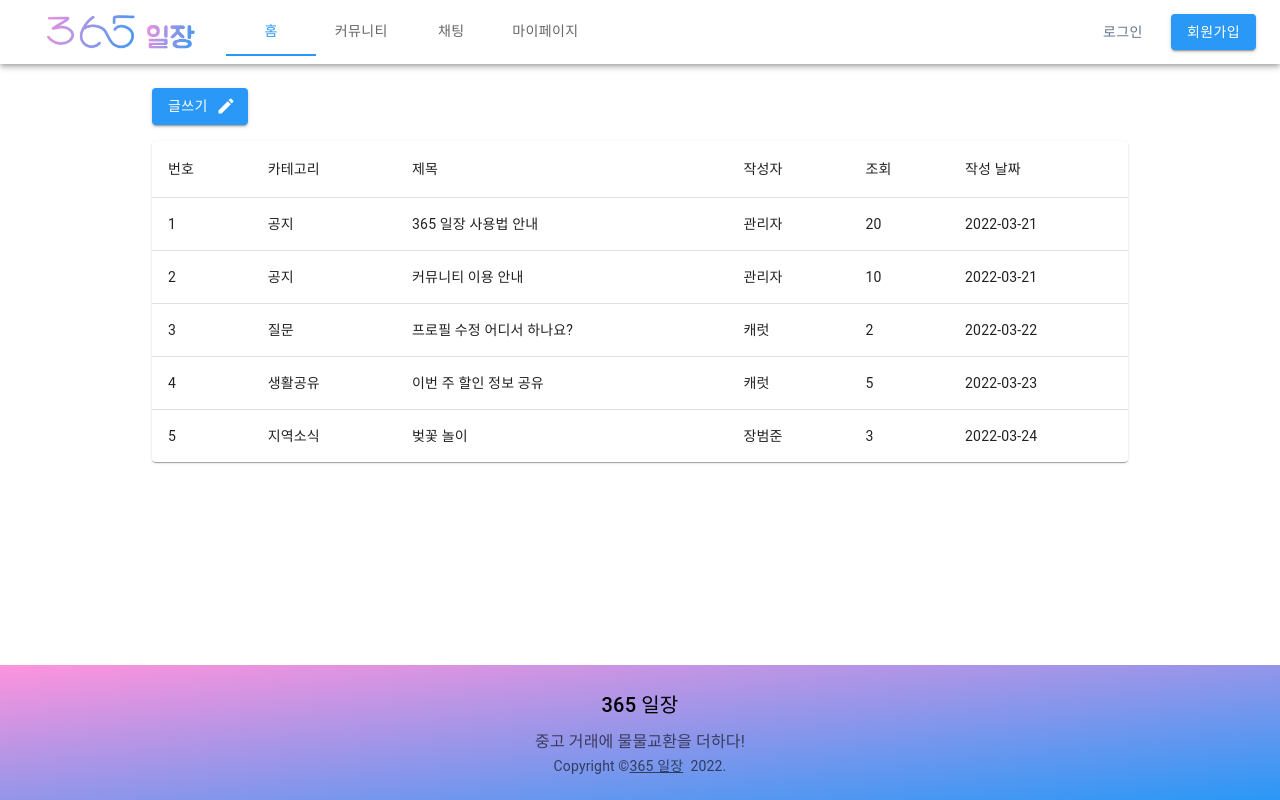
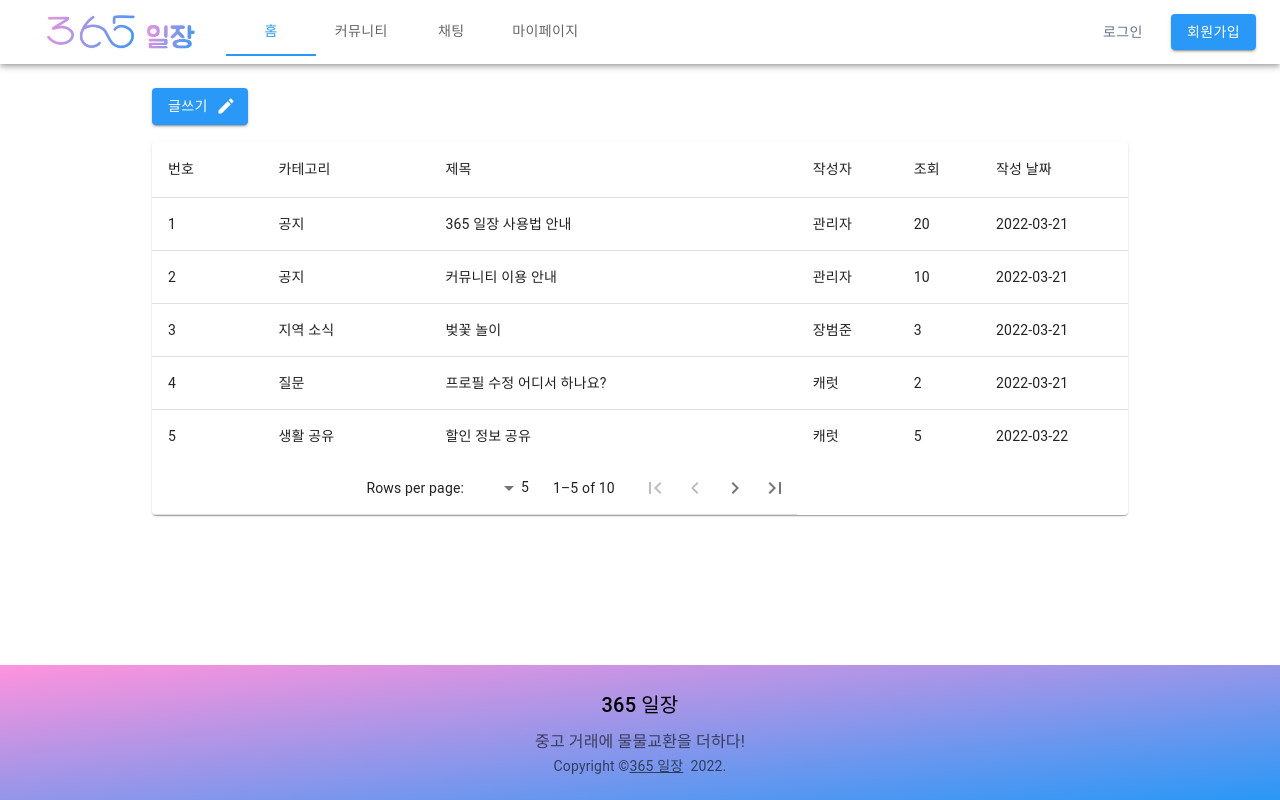
Before and after one commit to YSfallingStar/365-Market, a React (Create React App) app: page /community in a window 1280 px wide. Built offline with nearby package versions, Linux system fonts and the light colour scheme.

Commit message:
커뮤니티 table pagination 추가

```diff
--- a/src/components/pages/Community.js
+++ b/src/components/pages/Community.js
@@ -1,28 +1,122 @@
-import React from 'react';
+import React, {useState} from 'react';
+import PropTypes from 'prop-types';
+import { useTheme } from '@mui/material/styles';
 import Box from '@mui/material/Box';
 import Button from '@mui/material/Button';
-import CreateIcon from '@mui/icons-material/Create';
 import Table from '@mui/material/Table';
 import TableBody from '@mui/material/TableBody';
 import TableCell from '@mui/material/TableCell';
 import TableContainer from '@mui/material/TableContainer';
 import TableHead from '@mui/material/TableHead';
+import TableFooter from '@mui/material/TableFooter';
+import TablePagination from '@mui/material/TablePagination';
 import TableRow from '@mui/material/TableRow';
 import Paper from '@mui/material/Paper';
+import IconButton from '@mui/material/IconButton';
+import CreateIcon from '@mui/icons-material/Create';
+import FirstPageIcon from '@mui/icons-material/FirstPage';
+import KeyboardArrowLeft from '@mui/icons-material/KeyboardArrowLeft';
+import KeyboardArrowRight from '@mui/icons-material/KeyboardArrowRight';
+import LastPageIcon from '@mui/icons-material/LastPage';
 
-function createData(number, category, title, writer, views, date) {
+// Pagination
+const TablePaginationActions = (props) => {
+  const theme = useTheme();
+  const { count, page, rowsPerPage, onPageChange } = props;
+
+  const handleFirstPageButtonClick = (event) => {
+    onPageChange(event, 0);
+  };
+
+  const handleBackButtonClick = (event) => {
+    onPageChange(event, page - 1);
+  };
+
+  const handleNextButtonClick = (event) => {
+    onPageChange(event, page + 1);
+  };
+
+  const handleLastPageButtonClick = (event) => {
+    onPageChange(event, Math.max(0, Math.ceil(count / rowsPerPage) - 1));
+  };
+
+  return (
+    <Box sx={{ flexShrink: 0, ml: 2.5 }}>
+      <IconButton
+        onClick={handleFirstPageButtonClick}
+        disabled={page === 0}
+        aria-label="first page"
+      >
+        {theme.direction === 'rtl' ? <LastPageIcon /> : <FirstPageIcon />}
+      </IconButton>
+      <IconButton
+        onClick={handleBackButtonClick}
+        disabled={page === 0}
+        aria-label="previous page"
+      >
+        {theme.direction === 'rtl' ? <KeyboardArrowRight /> : <KeyboardArrowLeft />}
+      </IconButton>
+      <IconButton
+        onClick={handleNextButtonClick}
+        disabled={page >= Math.ceil(count / rowsPerPage) - 1}
+        aria-label="next page"
+      >
+        {theme.direction === 'rtl' ? <KeyboardArrowLeft /> : <KeyboardArrowRight />}
+      </IconButton>
+      <IconButton
+        onClick={handleLastPageButtonClick}
+        disabled={page >= Math.ceil(count / rowsPerPage) - 1}
+        aria-label="last page"
+      >
+        {theme.direction === 'rtl' ? <FirstPageIcon /> : <LastPageIcon />}
+      </IconButton>
+    </Box>
+  );
+}
+
+TablePaginationActions.propTypes = {
+  count: PropTypes.number.isRequired,
+  onPageChange: PropTypes.func.isRequired,
+  page: PropTypes.number.isRequired,
+  rowsPerPage: PropTypes.number.isRequired,
+};
+
+// Data
+const createData = (number, category, title, writer, views, date) => {
   return { number, category, title, writer, views, date };
 }
 
-const rows = [
+const datas = [
   createData(1, '공지', '365 일장 사용법 안내', '관리자', 20, '2022-03-21'),
   createData(2, '공지', '커뮤니티 이용 안내', '관리자', 10, '2022-03-21'),
-  createData(3, '질문', '프로필 수정 어디서 하나요?', '캐럿', 2,'2022-03-22'),
-  createData(4, '생활공유', '이번 주 할인 정보 공유', '캐럿', 5,'2022-03-23'),
-  createData(5, '지역소식', '벚꽃 놀이', '장범준', 3,'2022-03-24'),
+  createData(3, '지역 소식', '벚꽃 놀이', '장범준', 3,'2022-03-21'),
+  createData(4, '질문', '프로필 수정 어디서 하나요?', '캐럿', 2,'2022-03-21'),
+  createData(5, '생활 공유', '할인 정보 공유', '캐럿', 5,'2022-03-22'),
+  createData(6, '질문', '물물 교환은 어떻게 하나요?', '365', 8,'2022-03-22'),
+  createData(7, '지역 소식', '벚꽃 놀이', '장범준', 3,'2022-03-22'),
+  createData(8, '생활 공유', '이번 주 토요일에 비가 온다네요.', '기상청 사람들', 5,'2022-03-23'),
+  createData(9, '생활 공유', '입맛 없을 때 꿀팁', '문세윤', 10,'2022-03-23'),
+  createData(10, '질문', '중고거래를 취소하고 싶습니다.', '365', 3,'2022-03-24'),
 ];
 
+// Table
 const Community = () => {
+  const [page, setPage] = useState(0);
+  const [rowsPerPage, setRowsPerPage] = useState(5);
+
+  // Avoid a layout jump when reaching the last page with empty rows.
+  const emptyRows =
+  page > 0 ? Math.max(0, (1 + page) * rowsPerPage - datas.length) : 0;
+
+  const handleChangePage = (event, newPage) => {
+    setPage(newPage);
+  };
+
+  const handleChangeRowsPerPage = (event) => {
+    setRowsPerPage(parseInt(event.target.value, 10));
+    setPage(0);
+  };
+
   return (
     <Box sx={{m:'auto', p:3, justifyContent:'center', alignItems: 'center', width: '80%'}}>
       <Button endIcon={<CreateIcon/>} variant='contained'>글쓰기</Button>
@@ -39,22 +133,51 @@
             </TableRow>
           </TableHead>
           <TableBody>
-            {rows.map((row) => (
+            {(rowsPerPage > 0
+              ? datas.slice(page * rowsPerPage, page * rowsPerPage + rowsPerPage)
+              : datas
+            ).map((data) => (
               <TableRow
-                key={row.number}
+                key={data.number}
                 sx={{ '&:last-child td, &:last-child th': { border: 0 } }}
               >
                 <TableCell component="th" scope="row">
-                  {row.number}
+                  {data.number}
                 </TableCell>
-                <TableCell>{row.category}</TableCell>
-                <TableCell>{row.title}</TableCell>
-                <TableCell>{row.writer}</TableCell>
-                <TableCell>{row.views}</TableCell>
-                <TableCell>{row.date}</TableCell>
+                <TableCell>{data.category}</TableCell>
+                <TableCell>{data.title}</TableCell>
+                <TableCell>{data.writer}</TableCell>
+                <TableCell>{data.views}</TableCell>
+                <TableCell>{data.date}</TableCell>
               </TableRow>
             ))}
+
+            {emptyRows > 0 && (
+              <TableRow style={{ height: 53 * emptyRows }}>
+                <TableCell colSpan={6} />
+              </TableRow>
+            )}
           </TableBody>
+          <TableFooter>
+            <TableRow>
+              <TablePagination
+                rowsPerPageOptions={[5, 10, 25, { label: 'All', value: -1 }]}
+                colSpan={3}
+                count={datas.length}
+                rowsPerPage={rowsPerPage}
+                page={page}
+                SelectProps={{
+                  inputProps: {
+                    'aria-label': 'rows per page',
+                  },
+                  native: true,
+                }}
+                onPageChange={handleChangePage}
+                onRowsPerPageChange={handleChangeRowsPerPage}
+                ActionsComponent={TablePaginationActions}
+              />
+            </TableRow>
+          </TableFooter>
         </Table>
       </TableContainer>
     </Box>
```
